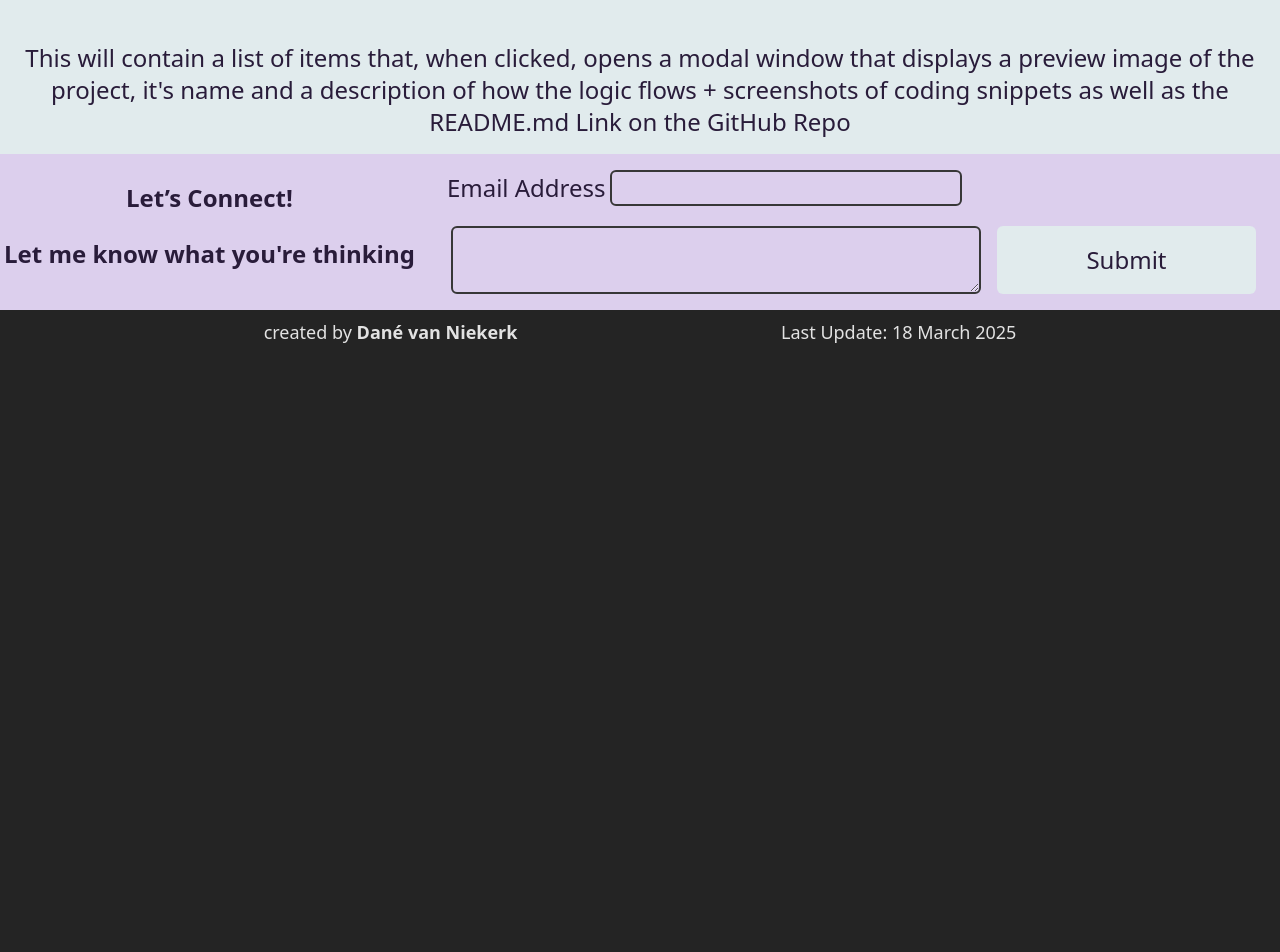
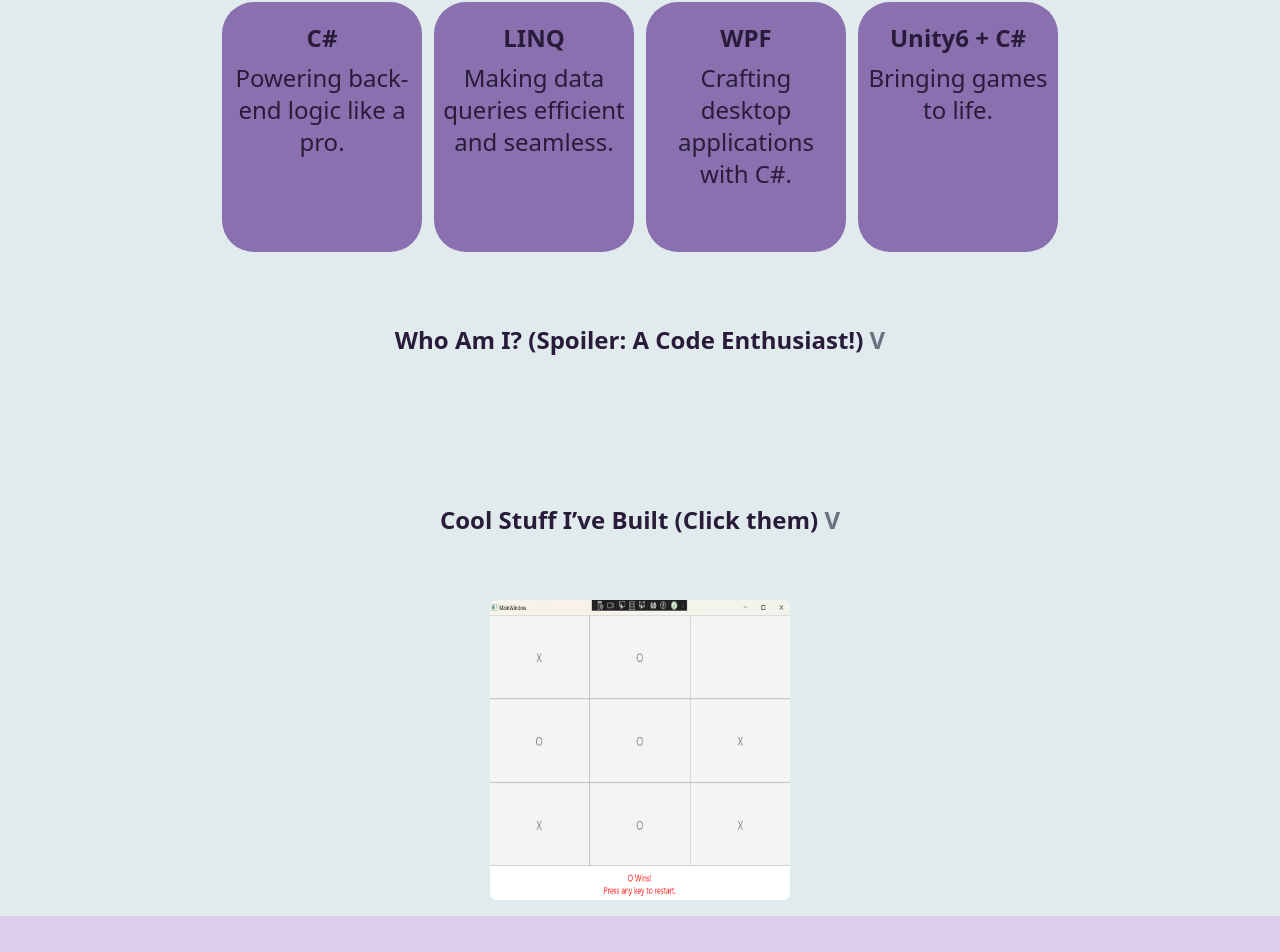
Before and after one commit to DaneVN/Personal_Portfolio_Website, a React (Vite) app in the folder app/: page /backend in a window 1280 px wide. Shown: the part 900-1852 px from the top of the page. Before the commit the page ends 1246 px from the top, so only its background shows below. Built offline with nearby package versions, Linux system fonts and the light colour scheme.

Commit message:
BackEnd ProjectsCards implemented + Misc Styles

```diff
--- a/app/src/assets/data.js
+++ b/app/src/assets/data.js
@@ -43,4 +43,15 @@ const frontEndProjects = [
   },
 ];
 
-export { frontEndProjects };
+const backEndProjects = [
+  {
+    index: 0,
+    name: "TicTacToe WPF",
+    desc: `A Windows Presentation foundation that functions the same as a traditional TicTacToe game.
+    It makes use of the Grid elements and C# for it's logic and functionality`,
+    link: "https://github.com/DaneVN/TicTacToe/tree/main",
+    imgPath: "/assets/tictactoe-wpf.png",
+  },
+];
+
+export { frontEndProjects, backEndProjects };
--- a/app/src/assets/elements/ContactForm.jsx
+++ b/app/src/assets/elements/ContactForm.jsx
@@ -8,17 +8,20 @@ export default function ContactForm() {
       className="grow flex flex-col gap-5 items-start mx-5"
     >
       <div>
-        <label htmlFor="email">Email Address</label>
         <input
-          className="ml-1 rounded-md border-[var(--clf-dark)] border-2"
+          className="rounded-md border-[var(--clf-dark)] border-2 px-2 py-1"
+          id="email"
           type="email"
           name="email"
+          placeholder="Your email here..."
         />
       </div>
       <div className="grid grid-cols-3 gap-4 w-full">
         <textarea
-          className="ml-1 rounded-md col-span-2 col-start-1 border-[var(--clf-dark)] border-2"
+          className="rounded-md col-span-2 col-start-1 border-[var(--clf-dark)] border-2 px-2 py-1"
           name="message"
+          id="message"
+          placeholder="Feedback or message here..."
         />
         <button
           className="bg-[var(--clb-accent)] rounded-md col-start-3"
--- a/app/src/assets/elements/ProjectsModal.jsx
+++ b/app/src/assets/elements/ProjectsModal.jsx
@@ -1,7 +1,7 @@
 import React from "react";
 
-export default function ProjectModal({ closeModalFn, isOpen, project }) {
-  if (isOpen)
+export default function ProjectModal({ closeModalFn, isModalOpen, project }) {
+  if (isModalOpen)
     return (
       <>
         {/* bg */}
--- a/app/src/assets/sections/AboutMe.jsx
+++ b/app/src/assets/sections/AboutMe.jsx
@@ -8,10 +8,10 @@ export default function AboutMe({ className }) {
   }
   return (
     <>
-      {/* section 3: About Me */}
-      <section id="section3" className={`py-4 p-1 ${className}`}>
-        <h2 className="font-extrabold py-3" onClick={toggleHidden}>
-          Who Am I? (Spoiler: A Code Enthusiast!)
+      <section className={`p-1 ${className}`} id="section3">
+        <h2 className="font-extrabold py-16" onClick={toggleHidden}>
+          Who Am I? (Spoiler: A Code Enthusiast!){" "}
+          <span className="text-gray-500">V</span>
         </h2>
         {!isHidden && (
           <p>
--- a/app/src/assets/sections/ContactMeSection.jsx
+++ b/app/src/assets/sections/ContactMeSection.jsx
@@ -4,10 +4,9 @@ import ContactForm from "../elements/ContactForm";
 export default function ContactMe({ className }) {
   return (
     <>
-      {/* section 5: Contact Me */}
       <section
         id="section5"
-        className={`py-4 p-1 w-full flex flex-col sm:flex-row justify-evenly gap-3 ${className}`}
+        className={`py-20 p-1 w-full flex flex-col sm:flex-row justify-evenly gap-3 ${className}`}
       >
         <div className="flex sm:block">
           <h3 className="font-extrabold py-3">Let’s Connect!</h3>
--- a/app/src/assets/sections/IntroSection.jsx
+++ b/app/src/assets/sections/IntroSection.jsx
@@ -3,10 +3,9 @@ import React from "react";
 export default function IntroSection({ className, bg }) {
   return (
     <>
-      {/* section 1: Intro and NavBar */}
       <section
         id="section1"
-        className={`flex justify-between items-center pl-5 pt-5 font-bold ${className}`}
+        className={`flex justify-between items-center pl-5 pt-2 font-bold ${className}`}
       >
         <h1 className="text-lg ">
           I'm <span className="text-">Dané van Niekerk</span>
--- a/app/src/assets/sections/SkillsSection.jsx
+++ b/app/src/assets/sections/SkillsSection.jsx
@@ -2,20 +2,20 @@ import React from "react";
 import SkillCard from "../elements/SkillCard";
 
 export default function SkillsSection({ flag }) {
-  const [isHidden, setIsHidden] = React.useState(true);
+  const [isHidden, setIsHidden] = React.useState(false);
 
   function toggleHidden() {
     setIsHidden(!isHidden);
   }
   return (
     <>
-      {/* section 2: Skills */}
       <section
         id="section2"
-        className="py-4 p-1 bg-[var(--clb-accent)] flex flex-col items-center"
+        className="p-1 bg-[var(--clb-accent)] flex flex-col items-center"
       >
-        <h2 className="font-extrabold py-3" onClick={toggleHidden}>
-          What I Bring to the Table (Tech Skills)
+        <h2 className="font-extrabold py-16" onClick={toggleHidden}>
+          What I Bring to the Table (Tech Skills){" "}
+          <span className="text-gray-500">V</span>
         </h2>
         {flag == "back" && !isHidden ? (
           <div className="flex flex-wrap gap-3">
--- a/app/src/pages/BackEndPage.jsx
+++ b/app/src/pages/BackEndPage.jsx
@@ -3,8 +3,34 @@ import IntroSection from "../assets/sections/IntroSection";
 import AboutMe from "../assets/sections/AboutMe";
 import ContactMe from "../assets/sections/ContactMeSection";
 import SkillsSection from "../assets/sections/SkillsSection";
+import ProjectModal from "../assets/elements/ProjectsModal";
+import { backEndProjects } from "../assets/data";
 
 const FrontEndPage = () => {
+  const [isModalOpen, setIsModalOpen] = React.useState(false);
+  const [selectedProject, setSelectedProject] = React.useState(null);
+  const [isHidden, setIsHidden] = React.useState(false);
+
+  function CloseModal() {
+    setIsModalOpen(false);
+  }
+  function OpenModal(project) {
+    if (project) {
+      setSelectedProject(project);
+    } else {
+      setSelectedProject({
+        name: "",
+        goalArray: Array(31).fill(0),
+        dailyCompleted: 0,
+      });
+    }
+    setIsModalOpen(true);
+  }
+
+  function toggleHidden() {
+    setIsHidden(!isHidden);
+  }
+
   return (
     <div className="text-[var(--clb-darkest)]">
       <IntroSection
@@ -16,15 +42,38 @@ const FrontEndPage = () => {
 
       <AboutMe className="bg-[var(--clb-accent)]" />
 
-      {/* section 4: portfolio/Projects */}
       <section id="section4" className="py-4 p-1 bg-[var(--clb-accent)]">
-        <div>
-          This will contain a list of items that, when clicked, opens a modal
-          window that displays a preview image of the project, it's name and a
-          description of how the logic flows + screenshots of coding snippets as
-          well as the README.md Link on the GitHub Repo
-        </div>
+        <h2 className="font-extrabold py-16" onClick={toggleHidden}>
+          Cool Stuff I’ve Built (Click them){" "}
+          <span className="text-gray-500">V</span>
+        </h2>
+        {!isHidden && (
+          <div className="flex flex-wrap justify-center gap-5">
+            {backEndProjects.map((project) => {
+              return (
+                <button
+                  key={project.index}
+                  className="overflow-hidden hover:scale-110 transition-all rounded-md"
+                  onClick={() => OpenModal({ ...project })}
+                >
+                  <img
+                    className="w-[200px] h-[200px] sm:w-[300px] sm:h-[300px]"
+                    src={project.imgPath}
+                    alt={project.name}
+                  />
+                </button>
+              );
+            })}
+          </div>
+        )}
       </section>
+      {isModalOpen && (
+        <ProjectModal
+          closeModalFn={CloseModal}
+          isModalOpen={isModalOpen}
+          project={selectedProject}
+        />
+      )}
 
       <ContactMe className="bg-[var(--clb-lightest)]" />
     </div>
--- a/app/src/pages/FrontEndPage.jsx
+++ b/app/src/pages/FrontEndPage.jsx
@@ -9,7 +9,7 @@ import ProjectModal from "../assets/elements/ProjectsModal";
 const FrontEndPage = () => {
   const [isModalOpen, setIsModalOpen] = React.useState(false);
   const [selectedProject, setSelectedProject] = React.useState(null);
-  const [isHidden, setIsHidden] = React.useState(true);
+  const [isHidden, setIsHidden] = React.useState(false);
 
   function CloseModal() {
     setIsModalOpen(false);
@@ -26,22 +26,23 @@ const FrontEndPage = () => {
     }
     setIsModalOpen(true);
   }
+
   function toggleHidden() {
     setIsHidden(!isHidden);
   }
 
   return (
     <div className="bg-[var(--clf-offWhite)] text-[var(--clf-dark)]">
-      <IntroSection className="" bg="bg-[var(--clf-pink)]" />
+      <IntroSection bg="bg-[var(--clf-pink)]" />
 
       <SkillsSection flag="front" />
 
       <AboutMe />
 
-      {/* section 4: Portfolio/Projects */}
-      <section id="section4" className="py-4 p-1 bg-[var(--clf-blue)]">
-        <h2 className="font-extrabold py-3" onClick={toggleHidden}>
-          Cool Stuff I’ve Built
+      <section id="section4" className="p-2 bg-[var(--clf-blue)]">
+        <h2 className="font-extrabold py-16" onClick={toggleHidden}>
+          Cool Stuff I’ve Built (Click them){" "}
+          <span className="text-gray-500">V</span>
         </h2>
         {!isHidden && (
           <div className="flex flex-wrap justify-center gap-5">
@@ -49,7 +50,7 @@ const FrontEndPage = () => {
               return (
                 <button
                   key={project.index}
-                  className=" overflow-hidden hover:scale-110 transition-all rounded-md"
+                  className="overflow-hidden hover:scale-110 transition-all rounded-md"
                   onClick={() => OpenModal({ ...project })}
                 >
                   <img
--- a/app/src/pages/Layout.jsx
+++ b/app/src/pages/Layout.jsx
@@ -6,10 +6,7 @@ const Layout = () => {
 
   return (
     <>
-      <header
-        className="bg-[#242424] sticky top-0 z-90 transition-top duration-300
-    ease-in-out"
-      >
+      <header className="bg-[#242424] sticky top-0 z-90">
         <nav className="grid grid-cols-4 p-5 gap-2 text-2xl sm:text-4xl md:text-6xl">
           <NavLink
             to="/"
@@ -58,7 +55,7 @@ const Layout = () => {
           </span>
         </nav>
       </header>
-      <main className="text-center scroll-smooth transition-all lg:text-2xl ">
+      <main className="text-center lg:text-2xl ">
         <Outlet />
       </main>
       <footer className="text-xs md:text-lg flex justify-evenly mt-2">
```
Also changed, not shown: app/public/assets/tictactoe-wpf.png (added).
